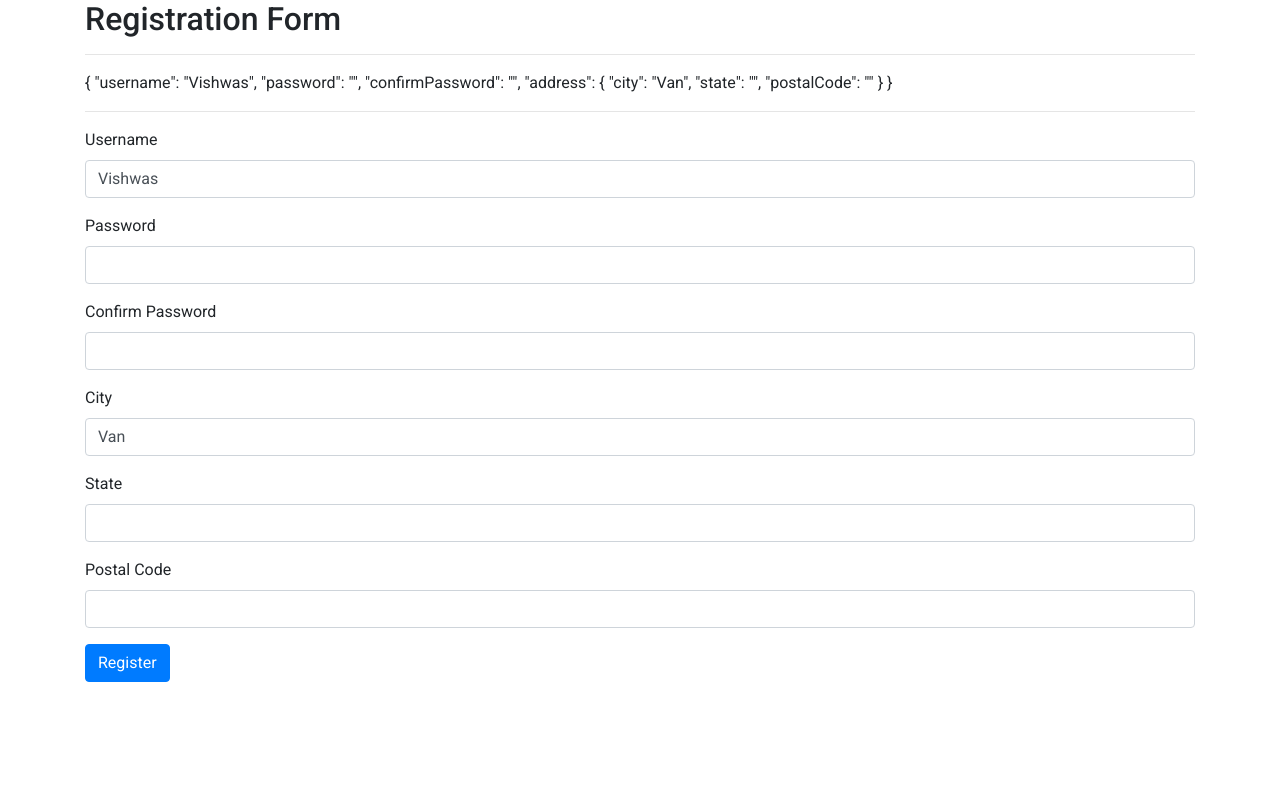
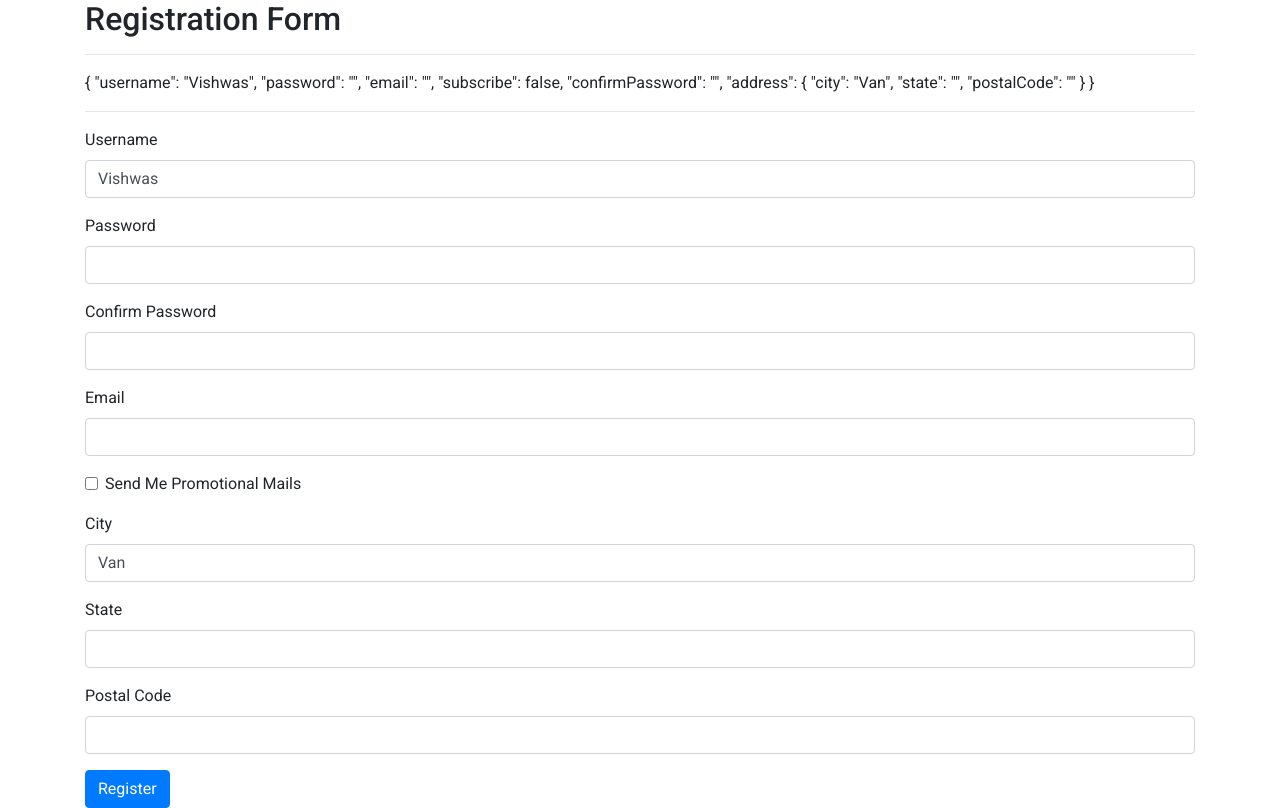
Before and after one commit to ozgursarikamis/angular-forms, an Angular app: page / in a window 1280 px wide. Built offline with nearby package versions, Linux system fonts and the light colour scheme.

Commit message:
conditional validation

```diff
--- a/src/app/app.component.html
+++ b/src/app/app.component.html
@@ -41,6 +41,19 @@
         </div>
     </div>
 
+    <div class="form-group">
+        <label>Email</label>
+        <input [class.is-invalid]="email.invalid && email.touched"
+          type="text" formControlName="email" class="form-control">
+        <div class="alert alert-danger" [class.d-none]="email.valid || email.untouched">
+          If you want to subscribe, you need to provide a valid e-mail address.
+        </div>
+    </div>
+    <div class="form-check mb-3">
+        <input formControlName="subscribe" type="text" class="form-check-input" type="checkbox">
+        <label class="form-check-label">Send Me Promotional Mails</label>
+    </div>
+
     <div formGroupName="address">
         <div class="form-group">
             <label>City</label>
--- a/src/app/app.component.ts
+++ b/src/app/app.component.ts
@@ -1,5 +1,5 @@
-import { Component } from '@angular/core';
-import { FormBuilder, Validators } from '@angular/forms';
+import { Component, OnInit } from '@angular/core';
+import { FormBuilder, Validators, FormGroup } from '@angular/forms';
 import { forbiddenUsernamesValidator } from './shared/username.validator';
 import { passwordValidator } from './shared/password.validator';
 
@@ -8,25 +8,47 @@
   templateUrl: './app.component.html',
   styleUrls: ['./app.component.scss']
 })
-export class AppComponent {
-  usernameValidators =
-        [ Validators.required,
+export class AppComponent implements OnInit {
+  registrationForm: FormGroup;
+  ngOnInit() {
+
+    const usernameValidators = [
+      Validators.required,
       Validators.minLength(3),
       forbiddenUsernamesValidator(/password/),
       forbiddenUsernamesValidator(/admin/)
     ];
-  registrationForm = this.formBuilder.group({
-    username: ['Vishwas', this.usernameValidators],
+
+    const address = { city: ['Van'], state: [''], postalCode: [''] };
+
+    this.registrationForm = this.formBuilder.group({
+      username: ['Vishwas', usernameValidators],
       password: [''],
+      email: [''],
+      subscribe: [false],
       confirmPassword: [''],
-    address: this.formBuilder.group({
-      city: ['Van'], state: [''], postalCode: ['']
-    })
+      address: this.formBuilder.group(address)
     }, { validator: [passwordValidator] }); // passwordValidator is validating the group!
+
+    this.registrationForm.get('subscribe').valueChanges
+      .subscribe(checked => {
+        const email = this.registrationForm.get('email');
+        if (checked) {
+          email.setValidators(Validators.required);
+        } else {
+          email.clearValidators();
+        }
+        email.updateValueAndValidity();
+      });
+  }
 
   constructor(private formBuilder: FormBuilder) { }
 
   get username() {
     return this.registrationForm.get('username');
   }
+
+  get email() {
+    return this.registrationForm.get('email');
   }
+}
```
Lines whose indentation alone changed are shown as unchanged.
